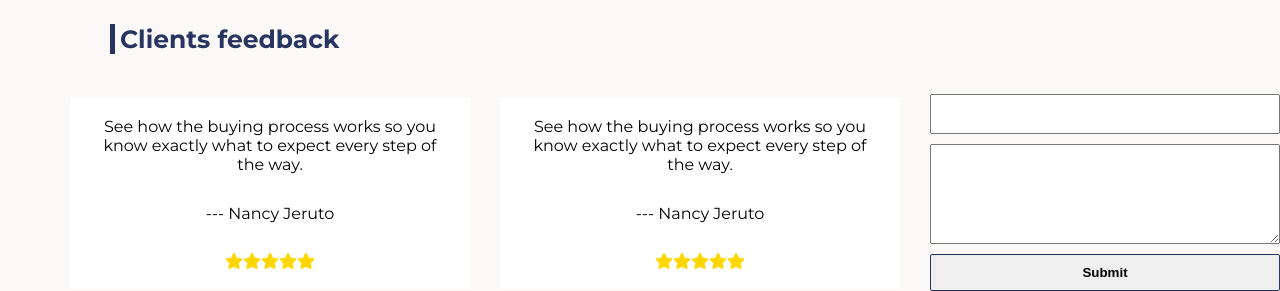
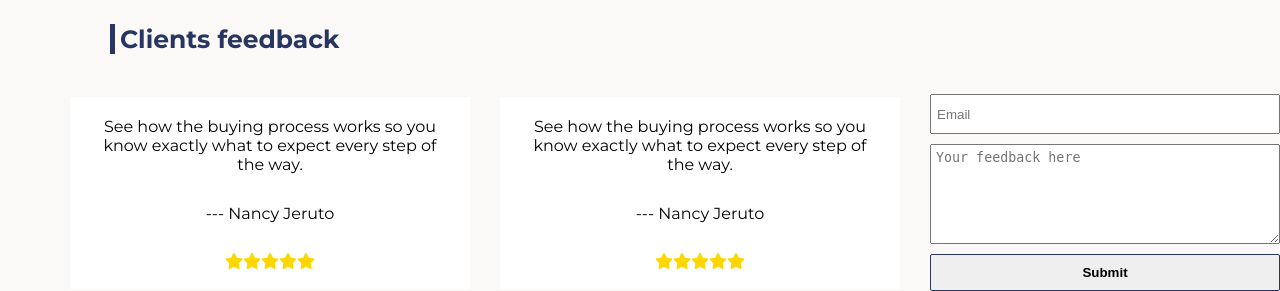
Before and after one commit to kevin-magu/ormlahomes, a PHP site: page / in a window 1280 px wide. Shown: the part 2260-2551 px from the top of the page. Run offline with PHP 8.4, Linux system fonts and the light colour scheme; data that the repository does not hold is empty; some libraries are stand-ins or nearby versions.

Commit message:
homepage

```diff
--- a/index.php
+++ b/index.php
@@ -222,8 +222,8 @@ $result = $conn->query($sql);
                 </p>
         </div>
         <form action="">
-            <input type="text">
-            <textarea name="" id=""></textarea>
+            <input type="text" placeholder="Email">
+            <textarea name="" id="" placeholder="Your feedback here"></textarea>
             <button type="submit" class="a-button">Submit</button>
         </form>
     </div>
```
